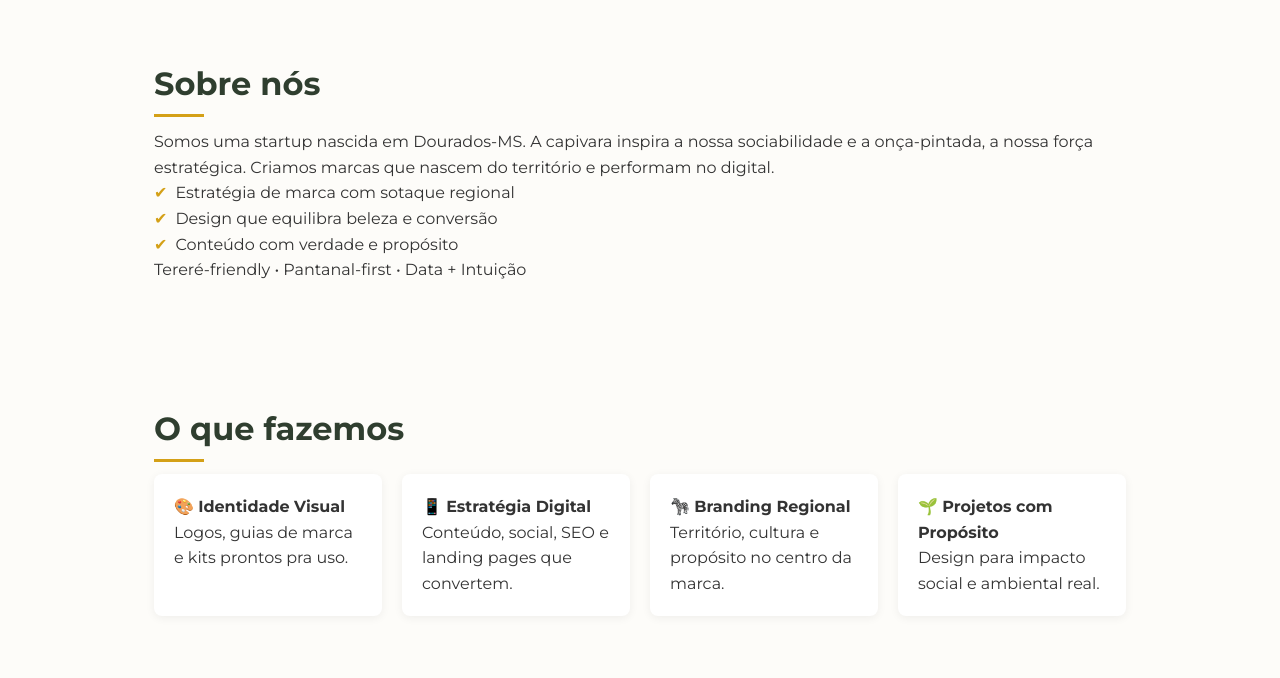
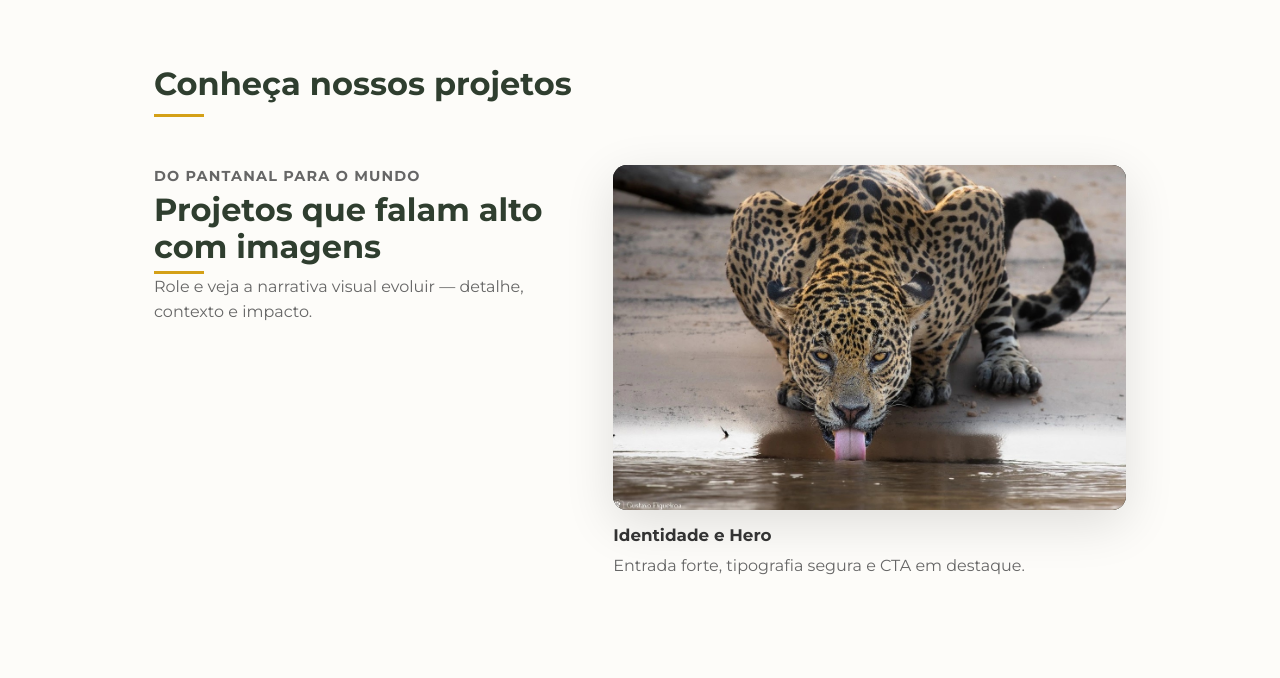
Before and after one commit to Derss13/capirava-site, a plain HTML site: page index.html in a window 1280 px wide. Shown: the part 802-1480 px from the top of the page. Drawn offline with Linux system fonts and the light colour scheme.

Commit message:
Add files via upload

```diff
--- /dev/null
+++ b/css/enhanced.css
@@ -0,0 +1,81 @@
+/* Namespaced para evitar conflito com seu CSS */
+
+/* Efeito reveal */
+.capx-reveal {
+  opacity: 0;
+  transform: translateY(18px);
+  transition: opacity .5s ease, transform .5s ease;
+}
+.capx-reveal.capx-in {
+  opacity: 1;
+  transform: none;
+}
+
+/* Split showcase (coluna fixa + cenas roláveis) */
+.capx-split {
+  display: grid;
+  grid-template-columns: 1fr 1.2fr;
+  gap: clamp(16px, 3vw, 32px);
+  margin: clamp(24px, 5vw, 56px) 0;
+  align-items: start;
+}
+.capx-sticky {
+  position: sticky;
+  top: 12vh; /* abaixo do header */
+  align-self: start;
+}
+.capx-sub {
+  text-transform: uppercase;
+  letter-spacing: .08em;
+  color: #666;
+  font-size: .9rem;
+  margin-bottom: .25rem;
+}
+.capx-title {
+  font-size: clamp(1.3rem, 3vw, 2rem);
+  line-height: 1.15;
+  margin-bottom: .5rem;
+}
+.capx-desc {
+  color: #666;
+  max-width: 42ch;
+}
+
+/* Cenas (lado direito) */
+.capx-scenes { position: relative; }
+.capx-scene {
+  margin-bottom: clamp(14vh, 22vh, 28vh);
+  opacity: .45;
+  transform: scale(.985);
+  transition: opacity .35s ease, transform .35s ease;
+}
+.capx-scene.capx-active {
+  opacity: 1;
+  transform: scale(1);
+}
+.capx-fig {
+  border-radius: 14px;
+  overflow: hidden;
+  box-shadow: 0 14px 50px rgba(0,0,0,.12);
+  background: #000;
+}
+.capx-fig img {
+  display: block;
+  width: 100%;
+  height: auto;
+  transform: scale(1.02);
+  transition: transform .6s ease;
+}
+.capx-scene.capx-active .capx-fig img {
+  transform: scale(1);
+}
+.capx-cap { margin-top: .75rem; }
+.capx-cap h4 { margin-bottom: .25rem; font-size: 1.05rem; }
+.capx-cap p { color: #666; }
+
+/* Responsivo */
+@media (max-width: 960px){
+  .capx-split { grid-template-columns: 1fr; }
+  .capx-sticky { position: static; top: auto; }
+  .capx-scene { margin-bottom: 14vh; }
+}
--- a/index.html
+++ b/index.html
@@ -13,9 +13,11 @@
 
   <!-- Lightbox -->
   <link rel="stylesheet" href="lightbox.css">
+
+  <!-- Split-showcase (novo) -->
+  <link rel="stylesheet" href="css/enhanced.css">
 </head>
 <body>
-
   <!-- Cabeçalho -->
   <header id="topo">
     <div class="logo">Capirava LTDA.</div>
@@ -34,8 +36,15 @@
     <p>Branding regional, identidade visual e experiências digitais direto de Dourados-MS.</p>
     <div class="cta">
       <a href="#projetos" class="btn">Conheça nossos projetos</a>
-      <a href="https://wa.me/55SEUNUMERO" class="btn btn-whats">Falar no WhatsApp</a>
+      <a href="https://wa.me/5567992265017" class="btn btn-whats">Falar no WhatsApp</a>
     </div>
+  </section>
+
+  <!-- Projetos (novo: âncora para o split-showcase) -->
+  <section id="projetos" class="container">
+    <h2>Conheça nossos projetos</h2>
+    <!-- O conteúdo visual desta seção é injetado dinamicamente por js/enhanced.js,
+         usando imagens existentes (de #projetos ou #galeria). -->
   </section>
 
   <!-- Sobre -->
@@ -101,5 +110,8 @@
   <!-- Scripts -->
   <script src="lightbox.js"></script>
   <script src="script.js"></script>
+
+  <!-- Split-showcase (novo) -->
+  <script src="js/enhanced.js" defer></script>
 </body>
 </html>
--- /dev/null
+++ b/js/enhanced.js
@@ -0,0 +1,87 @@
+// Isolado: não mexe no seu script.js nem no resto do DOM
+(() => {
+  const $ = (s, ctx = document) => ctx.querySelector(s);
+  const $$ = (s, ctx = document) => Array.from(ctx.querySelectorAll(s));
+
+  const sec = $('#projetos');
+  if (!sec) return;
+
+  // 1) Tenta imagens dentro de #projetos
+  let srcs = $$('#projetos img').map(img => img.getAttribute('src')).filter(Boolean);
+
+  // 2) Se não houver, usa as da #galeria
+  if (!srcs.length) {
+    srcs = $$('#galeria img').map(img => img.getAttribute('src')).filter(Boolean);
+  }
+
+  const uniqueSrcs = Array.from(new Set(srcs));
+  if (!uniqueSrcs.length) return;
+
+  // 3) Garante 3 cenas
+  let show = uniqueSrcs.slice(0, 3);
+  while (show.length < 3) show.push(show[show.length - 1]);
+
+  // 4) Constrói o split-showcase
+  const wrap = document.createElement('div');
+  wrap.className = 'capx-split';
+  wrap.innerHTML = `
+    <div class="capx-sticky">
+      <h3 class="capx-sub capx-reveal">Do Pantanal para o mundo</h3>
+      <h2 class="capx-title capx-reveal">Projetos que falam alto com imagens</h2>
+      <p class="capx-desc capx-reveal">Role e veja a narrativa visual evoluir — detalhe, contexto e impacto.</p>
+    </div>
+    <div class="capx-scenes">
+      ${show.map((src, i) => `
+        <article class="capx-scene capx-reveal" data-capx-scene>
+          <figure class="capx-fig">
+            <img src="${src}" alt="Projeto ${i+1}" loading="lazy">
+          </figure>
+          <div class="capx-cap">
+            <h4>${['Identidade e Hero','Detalhe que vende','Experiência'][i]}</h4>
+            <p>${[
+              'Entrada forte, tipografia segura e CTA em destaque.',
+              'Textura, luz e foco elevam o valor percebido.',
+              'Marca no mundo real: escala, contexto e emoção.'
+            ][i]}</p>
+          </div>
+        </article>
+      `).join('')}
+    </div>
+  `;
+
+  // 5) Insere após o primeiro título da seção
+  const heading = sec.querySelector('h1, h2, h3');
+  if (heading) {
+    heading.insertAdjacentElement('afterend', wrap);
+  } else {
+    sec.insertBefore(wrap, sec.firstElementChild);
+  }
+
+  // 6) Reveal on scroll
+  const revealEls = $$('.capx-reveal', sec);
+  if (revealEls.length) {
+    const ioReveal = new IntersectionObserver((entries) => {
+      entries.forEach(e => {
+        if (e.isIntersecting) {
+          e.target.classList.add('capx-in');
+          ioReveal.unobserve(e.target);
+        }
+      });
+    }, { threshold: 0.15 });
+    revealEls.forEach(el => ioReveal.observe(el));
+  }
+
+  // 7) Destaca a cena ativa conforme rolagem
+  const scenes = $$('[data-capx-scene]', sec);
+  if (scenes.length) {
+    const ioScenes = new IntersectionObserver((entries) => {
+      entries.forEach(e => {
+        if (e.isIntersecting) {
+          scenes.forEach(s => s.classList.remove('capx-active'));
+          e.target.classList.add('capx-active');
+        }
+      });
+    }, { rootMargin: '-35% 0px -50% 0px', threshold: 0.01 });
+    scenes.forEach(s => ioScenes.observe(s));
+  }
+})();
```
Also changed, not shown: lightbox.css (line endings or trailing spaces), lightbox.js (line endings or trailing spaces), script.js (line endings or trailing spaces), style.css (line endings or trailing spaces).
